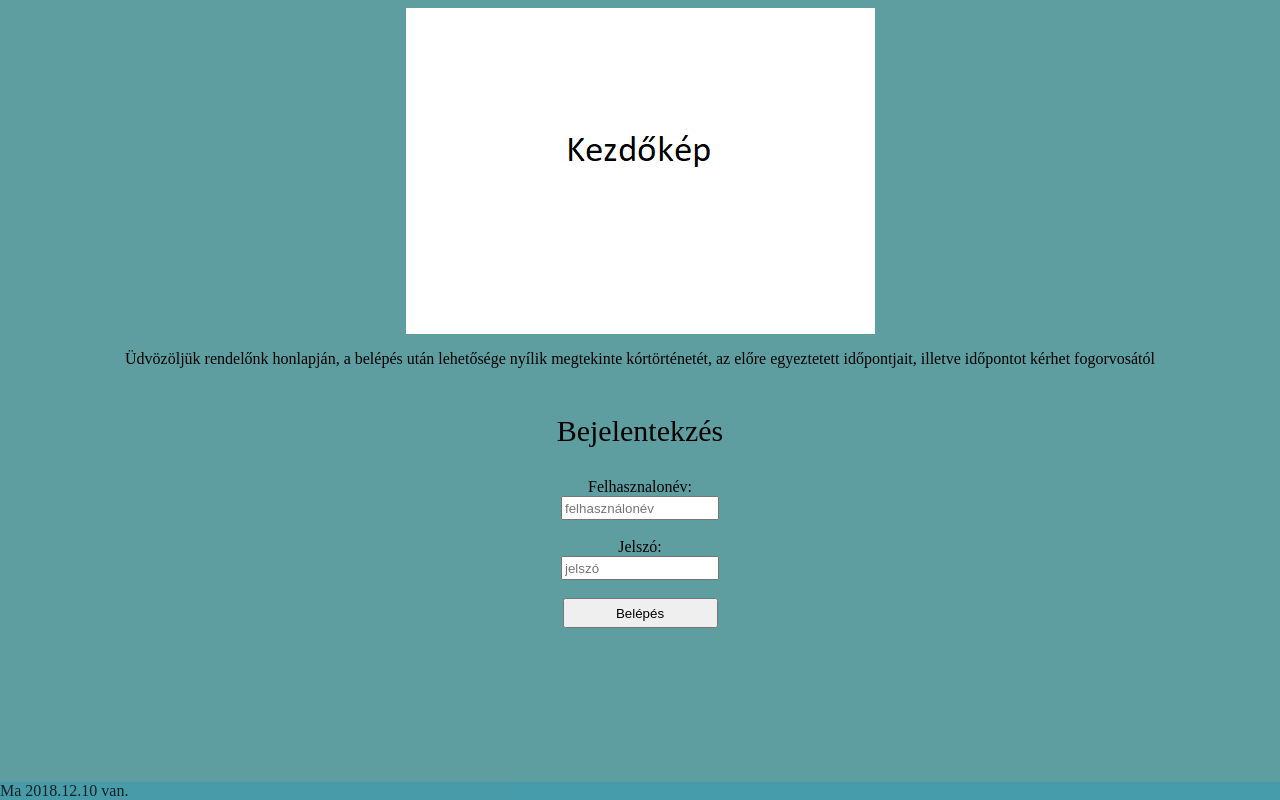
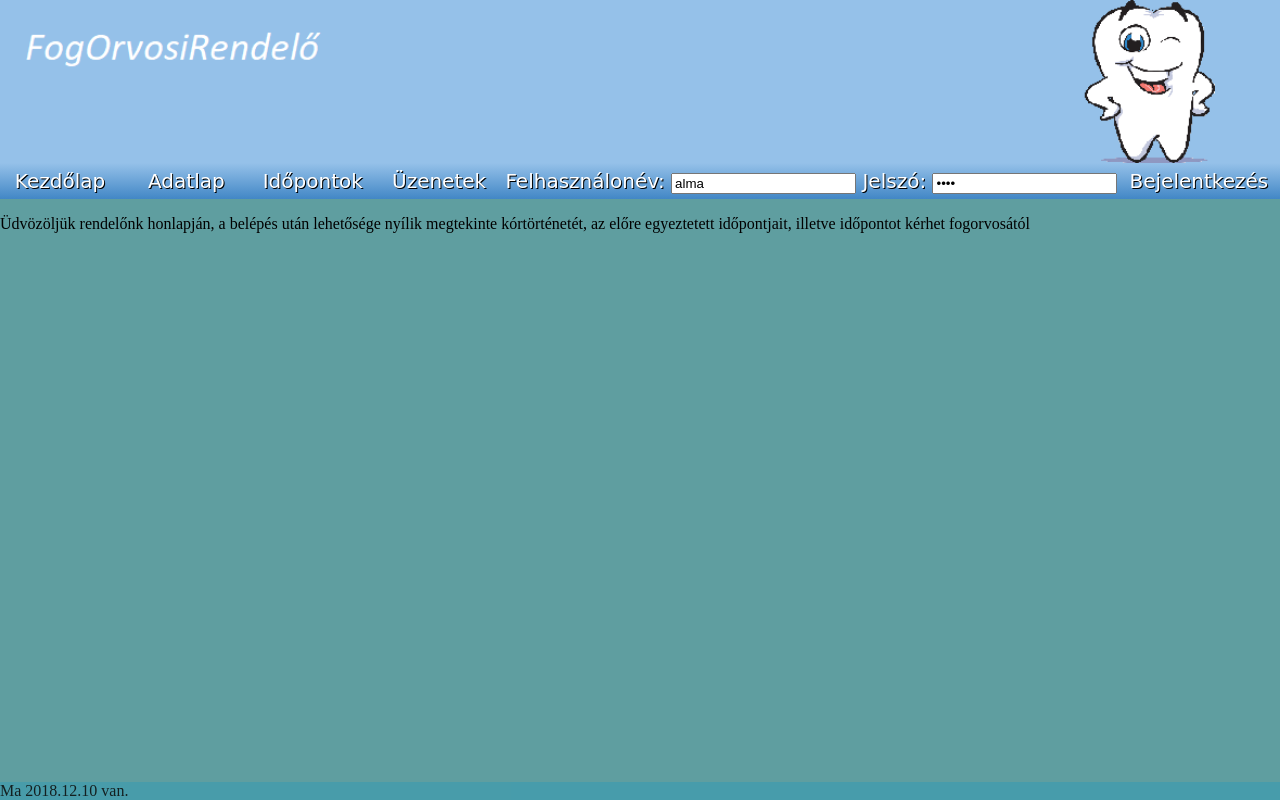
Before and after one commit to kferi702/loginphp, a PHP site: page / in a window 1280 px wide. Run offline with PHP 8.4, Linux system fonts and the light colour scheme.

Commit message:
Sok-sok minden átalakított és formázott nvaigációs menü és a login.php elkezdve

```diff
--- /dev/null
+++ b/adatlap.php
@@ -0,0 +1 @@
+<?php
--- /dev/null
+++ b/css/styles.css
@@ -0,0 +1,79 @@
+body{
+    padding: 0;
+    margin: 0;
+    background-color: cadetblue;
+}
+footer{
+    position: fixed;
+    left: 0;
+    bottom: 0;
+    width: 100%;
+    text-align: left;
+    background-color: rgba(0, 153, 204,0.3);
+    opacity: 80%;
+}
+#head-img{
+    display: block;
+    width: 100%;
+}
+nav{
+    background:    #95c1e9;
+    background:    -webkit-linear-gradient(#95c1e9, #4287c6);
+    background:    linear-gradient(#95c1e9, #4287c6);
+    font:          normal 400 20px/1 "Overlock", cursive;;
+    padding: 0;
+}
+nav li{
+    display: inline;
+}
+nav ul{
+    padding: 0;
+    margin: 0;
+    display: inline;
+}
+nav a{
+    width: 100px;
+    border:        0;
+    text-decoration: none;
+    padding:       8px 10px;
+    color:         #ffffff;
+    display:       inline-block;
+    text-align:    center;
+    text-shadow:   1px 1px #000000;
+}
+nav a:hover{
+    background:    #035192;
+    background:    -webkit-linear-gradient(#035192, #4287c6);
+    background:    linear-gradient(#035192, #4287c6);
+    border:       0;
+    padding:       8px 10px;
+    color:         #ffffff;
+    display:       inline-block;
+    text-align:    center;
+    text-shadow:   1px 1px #000000;
+}
+form{
+    display: inline;
+    color:         #ffffff;
+    font:          normal 400 20px/1 "Overlock", cursive;;
+    text-shadow:   1px 1px #000000;
+}
+#submit {
+    background:    #95c1e9;
+    background:    -webkit-linear-gradient(#95c1e9, #4287c6);
+    background:    linear-gradient(#95c1e9, #4287c6);
+    border: 0;
+    width: 150px;
+    text-decoration: none;
+    border-radius: 5px;
+    padding:       8px 5px;
+    color:         #ffffff;
+    display:       inline-block;
+    font:          normal 400 20px/1 "Overlock", cursive;;
+    text-align:    center;
+    text-shadow:   1px 1px #000000;
+}#submit:hover{
+    background:    #035192;
+    background:    -webkit-linear-gradient(#035192, #4287c6);
+    background:    linear-gradient(#035192, #4287c6);
+}
--- a/index.php
+++ b/index.php
@@ -1,38 +1,43 @@
-<!DOCTYPE html>
-<!--
-To change this license header, choose License Headers in Project Properties.
-To change this template file, choose Tools | Templates
-and open the template in the editor.
--->
+<?php ?>
 <html>
+
+
     <head>
         <meta charset="UTF-8">
         <title>FORendelő Bejelentkezés</title>
-          <link rel="stylesheet" href="styles.css">
+        <link rel="stylesheet" href="css/styles.css">
     </head>
     <body>
-        <form class="container">
-            <img src="FOR_img.bmp" alt="FORendelo">
+        <div class="container" action="login.php" method = "post">
+            <img id="head-img" src="FOR_img.bmp" alt="FORendelo">
+            <nav>
+
+                <ul>
+                    <li><a href="index.php">Kezdőlap</a><li>
+                    <li><a href="adatlap.php">Adatlap</a><li>
+                    <li><a href="idopontok.php">Időpontok</a><li>
+                    <li><a href="uzenetek.php">Üzenetek</a><li>
+                </ul>
+                <form action="connect.php" method="post">
+                    Felhasználonév:
+                    <input type="text" id="uname "name="uname" value="alma" placeholder="felhasználonév" required>
+                    Jelszó:
+                    <input type="password" id="pword" name="pword" value="alma" placeholder="jelszó" required>
+                    <input id="submit" type ="submit" value="Bejelentkezés"/>
+                </form>
+            </nav>
+
             <p>
-                Üdvözöljük rendelőnk honlapján, a belépés után lehetősége nyílik megtekinte kórtörténetét, az előre egyeztetett időpontjait, illetve időpontot kérhet fogorvosától
+                Üdvözöljük rendelőnk honlapján, a belépés után lehetősége
+                nyílik megtekinte kórtörténetét, az előre egyeztetett időpontjait,
+                illetve időpontot kérhet fogorvosától
             </p>
-        <p id="bejel">Bejelentekzés</p>
+        </div>
+        <footer>
+<?php
+echo "Ma " . date("Y.m.d") . " van.";
+?>
+        </footer>
+    </body>
 
-            Felhasznalonév:
-            <input type="text" id="uname "name="uname" placeholder="felhasználonév" required>
-            <br>
-            Jelszó:
-            <input type="password" id="pword" name="pword" placeholder="jelszó" required>
-            <br>
-            <button type="submit" id="submit" name="Belépés">Belépés</button>
-        </form>
-        <?php
-        // put your code here
-        ?>
-    </body>
-    <footer>
-        <?php
-                echo "Ma ".date("Y.m.d")." van.";
-        ?>
-    </footer>
 </html>
--- a/styles.css
+++ /dev/null
@@ -1,31 +0,0 @@
-body{
-    background-color: cadetblue;
-}
-footer{
-    position: fixed;
-    left: 0;
-    bottom: 0;
-    width: 100%;
-    text-align: left;
-    background-color: rgba(0, 153, 204,0.3);
-
-    opacity: 80%;
-
-}
-.container{
-    display: flex;
-    flex-direction: column;
-    justify-content: center;
-    align-items: center;
-}
-#bejel{
-    font-size: 30px;
-}
-input{
-    width: 150px;
-    height: 18px;
-}
-button{
-    width: 155px;
-    height: 30px;
-}
```
Also changed, not shown: connect.php (added, +75 -0 lines), login.php (added, +8 -0 lines), FOR_img.bmp.
